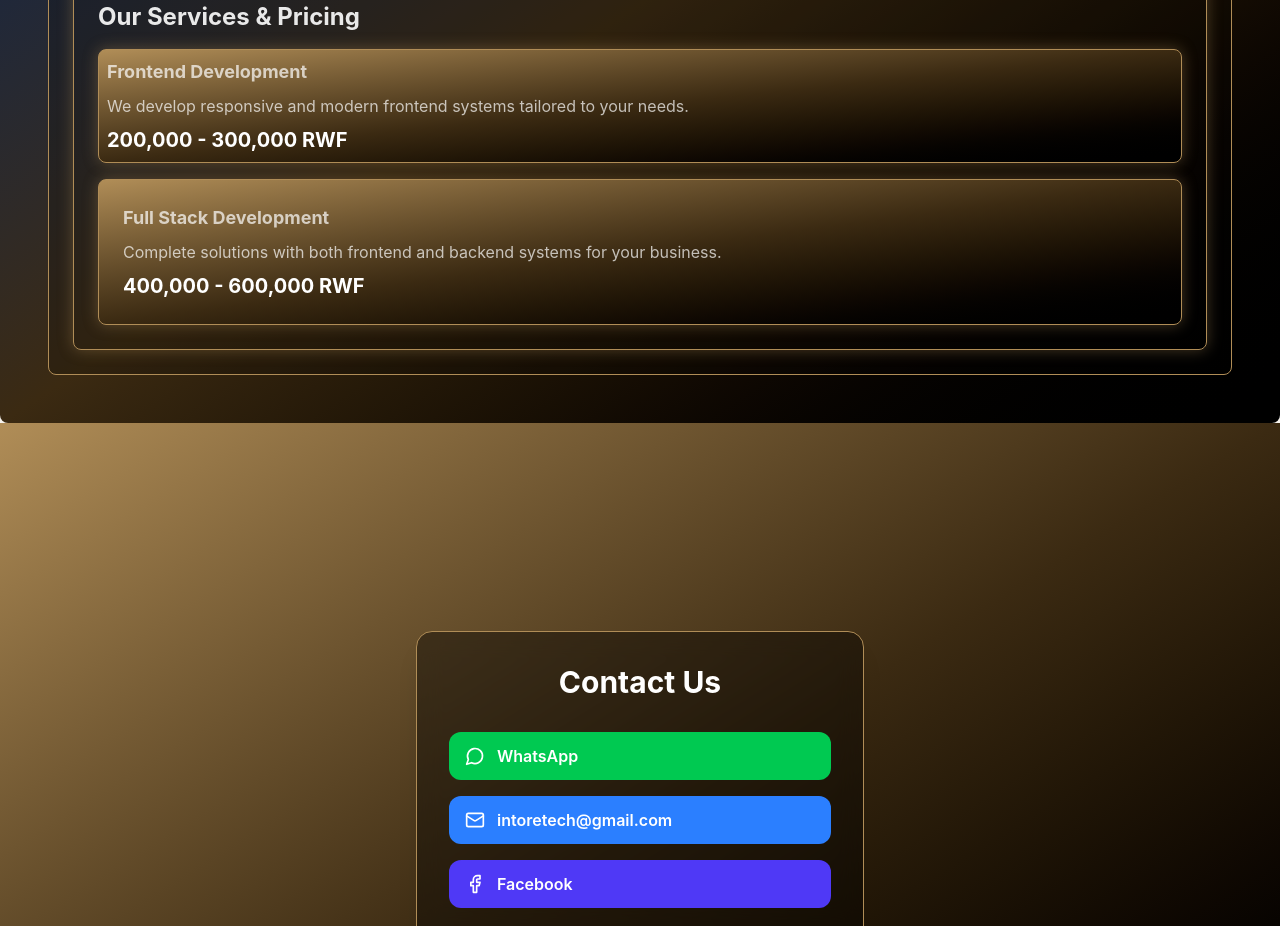
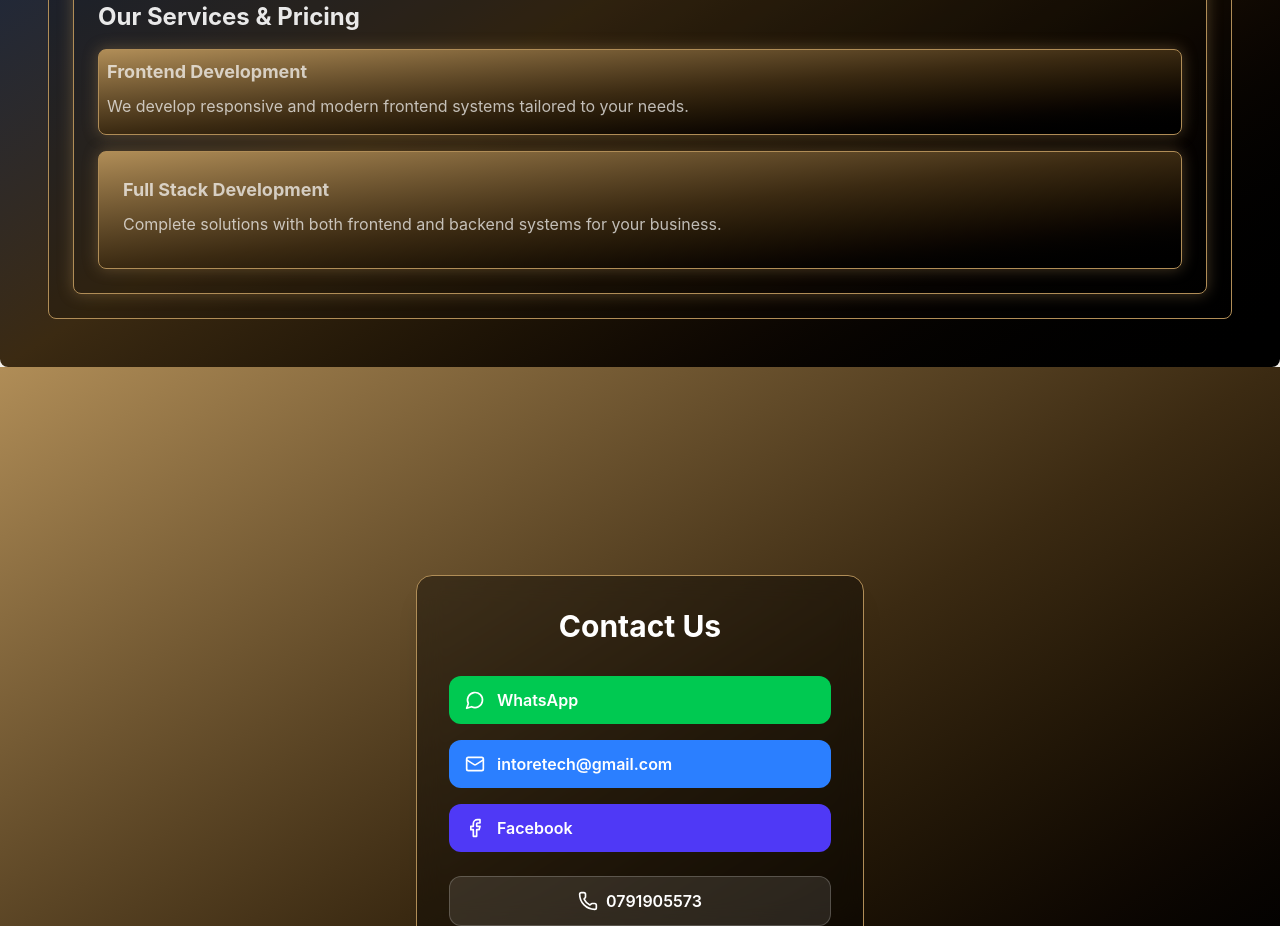
Before and after one commit to Niyomugabo-fabrice/IntoreTechnology-proposal-, a React (Vite) app: page / in a window 1280 px wide. Shown: the part 3080-4006 px from the top of the page. Built offline with nearby package versions, Linux system fonts and the light colour scheme.

Commit message:
removing the prices

```diff
--- a/src/app/components/About.tsx
+++ b/src/app/components/About.tsx
@@ -22,7 +22,6 @@ export function About() {
                   <p className="text-[#FFFFFF]/70 mb-2">
                     We develop responsive and modern frontend systems tailored to your needs.
                   </p>
-                  <p className="text-[#ffffff]/100 font-bold text-xl font-sans">200,000 - 300,000 RWF</p>
                 </div>
 
                 <div className="bg-gradient-to-br from-[#B08D57] via-[#3b2a12] to-black
@@ -31,7 +30,6 @@ export function About() {
                   <p className="text-[#FFFFFF]/70 mb-2 font-sans">
                     Complete solutions with both frontend and backend systems for your business.
                   </p>
-                  <p className="text-[#ffffff]/100 font-bold text-xl font-sans">400,000 - 600,000 RWF</p>
                 </div>
               </div>
             </div>
```
